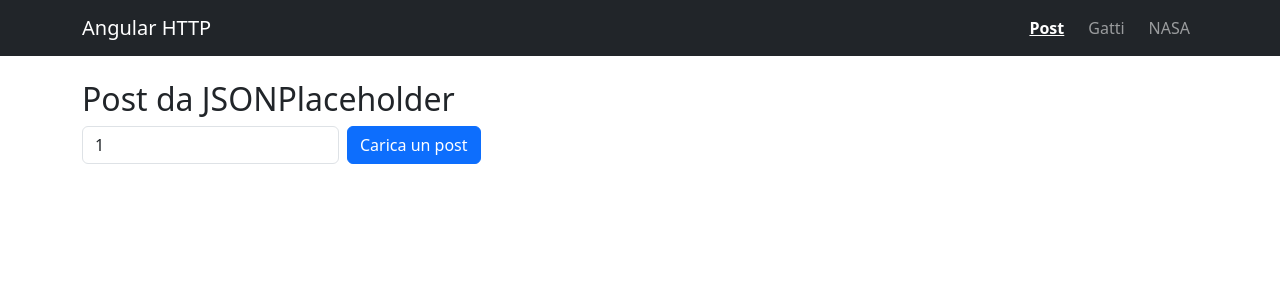
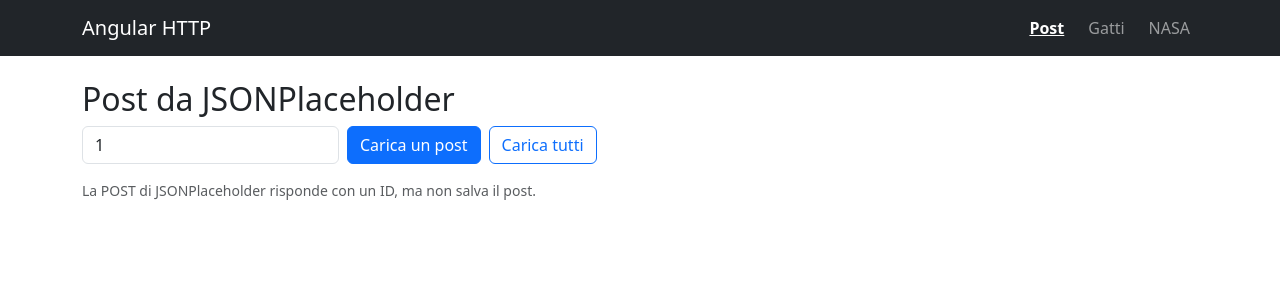
Before and after one commit to villanuevaprince-lab/HTTPS-API-REST, an Angular app in the folder laboratorio-03-16-angular-http/: page /posts in a window 1280 px wide. Shown: the top 300 px of the page. Built offline with nearby package versions, Linux system fonts and the light colour scheme.

Commit message:
Passo 4: tutti i post

```diff
--- a/laboratorio-03-16-angular-http/src/app/posts/posts.html
+++ b/laboratorio-03-16-angular-http/src/app/posts/posts.html
@@ -4,6 +4,7 @@
     <input #numero type="number" class="form-control" value="1" min="1" aria-label="Numero del post">
   </div>
   <div class="col-auto"><button type="button" class="btn btn-primary" [disabled]="loading()" (click)="caricaUno(numero.value)">Carica un post</button></div>
+  <div class="col-auto"><button type="button" class="btn btn-outline-primary" [disabled]="loading()" (click)="caricaTutti()">Carica tutti</button></div>
 </div>
 
 @if (loading()) { <div class="spinner-border text-primary mb-3" role="status" aria-label="Caricamento"></div> }
@@ -13,3 +14,16 @@
   <h2 class="h5">Ultima risposta ricevuta (post n. {{ p.id }})</h2>
   <pre class="bg-body-tertiary p-3 rounded">{{ p | json }}</pre>
 }
+
+@if (posts().length > 0) {
+  <h2 class="h5">Tutti i post: {{ posts().length }}</h2>
+  <div class="list-group">
+    @for (p of posts(); track p.id) {
+      <div class="list-group-item">
+        <h3 class="h6 mb-1">{{ p.id }}. {{ p.title }}</h3>
+        <p class="mb-0 small text-body-secondary">{{ p.body }}</p>
+      </div>
+    }
+  </div>
+}
+<p class="small text-body-secondary mt-3">La POST di JSONPlaceholder risponde con un ID, ma non salva il post.</p>
--- a/laboratorio-03-16-angular-http/src/app/posts/posts.ts
+++ b/laboratorio-03-16-angular-http/src/app/posts/posts.ts
@@ -35,6 +35,19 @@ export class Posts {
     });
   }
 
+  caricaTutti(): void {
+    this.posts.set([]);
+    this.paginazioneAttiva.set(false);
+    this.inizia();
+    this.postService.getPosts().subscribe({
+      next: (dati) => {
+        this.posts.set(dati);
+        this.loading.set(false);
+      },
+      error: (err: HttpErrorResponse) => this.gestisciErrore(err),
+    });
+  }
+
   private inizia(): void {
     this.loading.set(true);
     this.errore.set(null);
```
